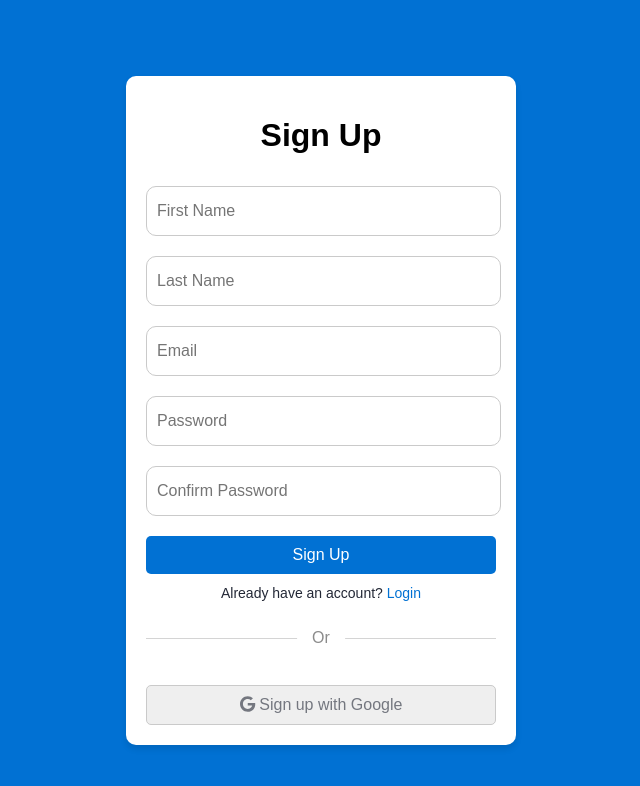
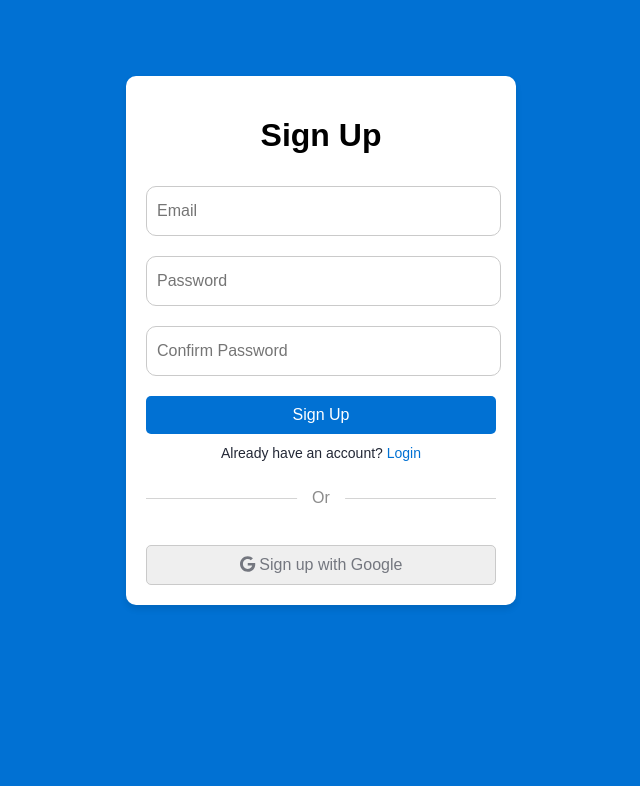
Before and after one commit to Dilakshan-Chandrasena/SDGP-Y305-PetBay, a React (Vite) app in the folder Client/: page /SignUp in a window 1280 px wide. Shown: the top 786 px of the page, without its empty margins (319-959 px from the left). Built offline with nearby package versions, Linux system fonts and the light colour scheme; no server answers.

Commit message:
Changes to the SignUp

```diff
--- a/Client/src/components/SignUp.jsx
+++ b/Client/src/components/SignUp.jsx
@@ -15,8 +15,7 @@ export default function SignUp() {
   const navigate = useNavigate();
 
   const { userLoggedIn } = useAuth();
-  const [firstName, setFirstName] = useState("");
-  const [lastName, setLastName] = useState("");
+
   const [email, setEmail] = useState("");
   const [password, setPassword] = useState("");
   const [confirmPassword, setConfirmPassword] = useState("");
@@ -29,12 +28,7 @@ export default function SignUp() {
         alert("Password do not match");
       } else {
         try {
-          await doCreateUserWithEmailAndPassword(
-            email,
-            password,
-            firstName,
-            lastName
-          );
+          await doCreateUserWithEmailAndPassword(email, password);
           navigate("/LogIn");
         } catch (error) {
           if (error.code === "auth/invalid-email") {
@@ -64,24 +58,6 @@ export default function SignUp() {
       <div className={styles.form}>
         <div className={styles.headingContainer}>
           <h1 className={styles.heading}>Sign Up</h1>
-        </div>
-
-        <div className={styles.inputBox}>
-          <input
-            className={styles.input}
-            type="text"
-            placeholder="First Name"
-            onChange={(e) => setFirstName(e.target.value)}
-          />
-        </div>
-
-        <div className={styles.inputBox}>
-          <input
-            className={styles.input}
-            type="text"
-            placeholder="Last Name"
-            onChange={(e) => setLastName(e.target.value)}
-          />
         </div>
 
         <div className={styles.inputBox}>
--- a/Client/src/config/auth.jsx
+++ b/Client/src/config/auth.jsx
@@ -1,5 +1,5 @@
-import { auth, db } from "../config/firebase";
-import { collection, addDoc } from "firebase/firestore";
+import { auth } from "../config/firebase";
+
 import {
   createUserWithEmailAndPassword,
   GoogleAuthProvider,
@@ -7,12 +7,7 @@ import {
   signInWithPopup,
 } from "firebase/auth";
 
-export const doCreateUserWithEmailAndPassword = async (
-  email,
-  password,
-  firstName,
-  lastName
-) => {
+export const doCreateUserWithEmailAndPassword = async (email, password) => {
   try {
     const useCredendial = await createUserWithEmailAndPassword(
       auth,
@@ -22,11 +17,6 @@ export const doCreateUserWithEmailAndPassword = async (
 
     const { uid } = useCredendial.user;
 
-    await addDoc(collection(db, "users"), {
-      email: email,
-      firstName: firstName,
-      lastName: lastName,
-    });
     return useCredendial;
   } catch (error) {
     console.error("Error creating user:", error);
```
